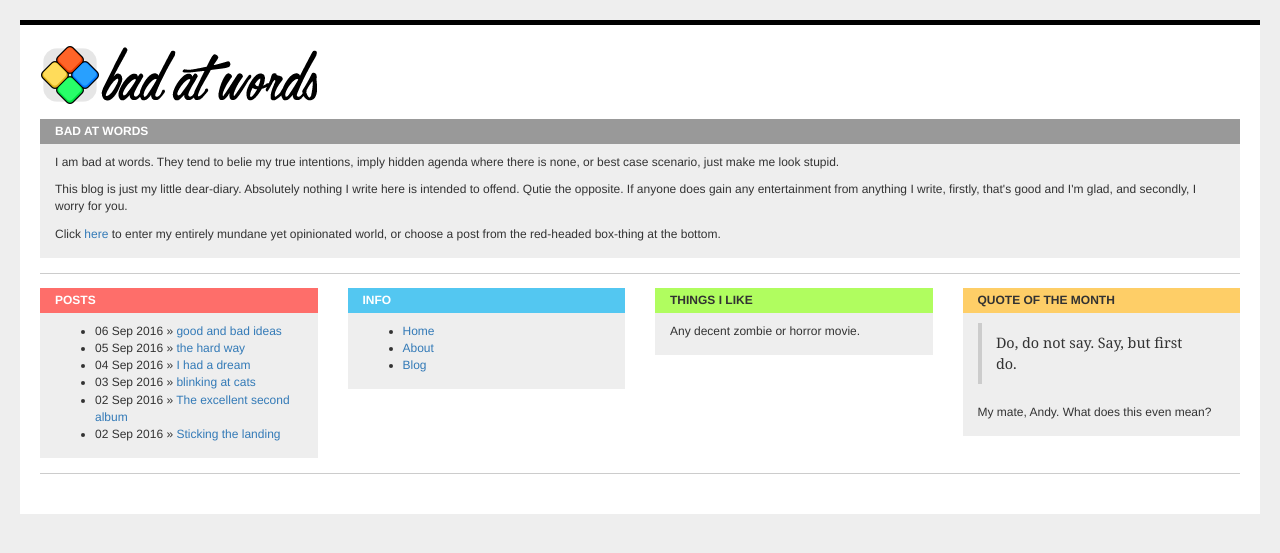
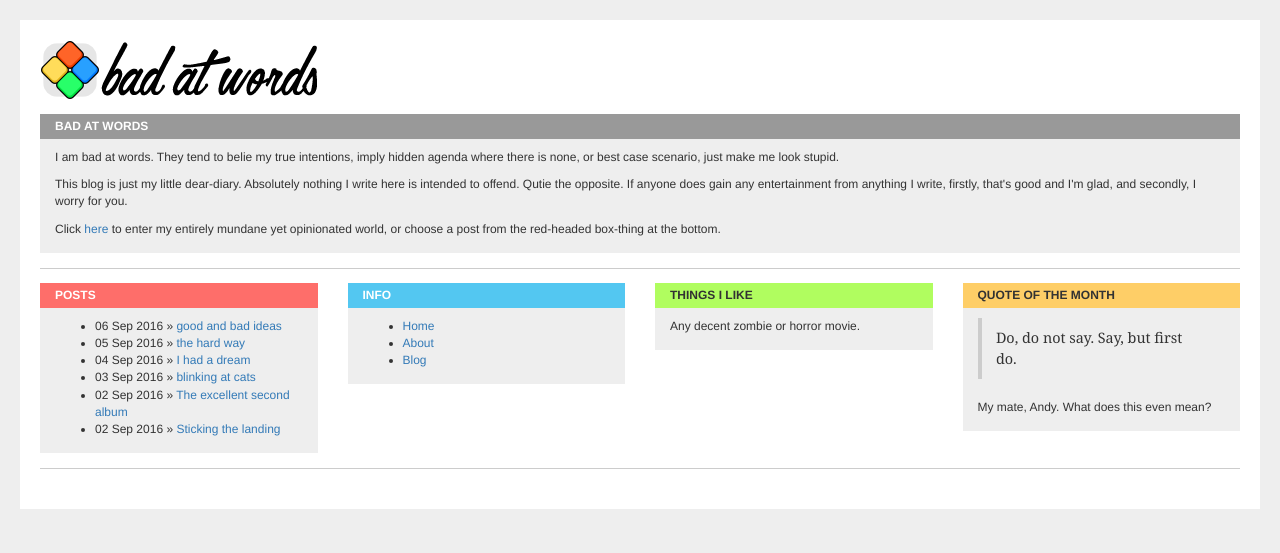
Before and after one commit to davidgitstuff/davidgitstuff.github.io, a Jekyll site: the page built from index.html, in a window 1280 px wide. Shown: the top 553 px of the page. Built offline with Jekyll 4.4.1, drawn with Linux system fonts in a browser that asks for light colours.

Commit message:
top border gone

```diff
--- a/css/color.css
+++ b/css/color.css
@@ -96,7 +96,7 @@ blockquote {
 
 .bigcontainer {
 background: #ffffff;
-border-top: 5px solid #000;
+border-top: 0px solid #000;
 color: #333;
 }
 
```
